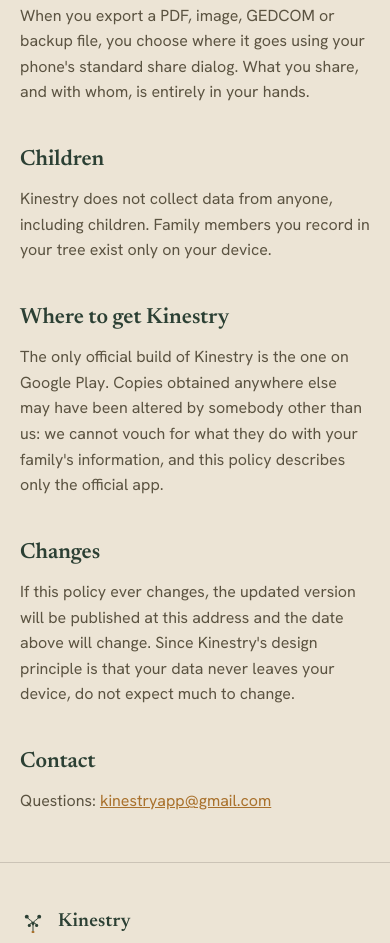
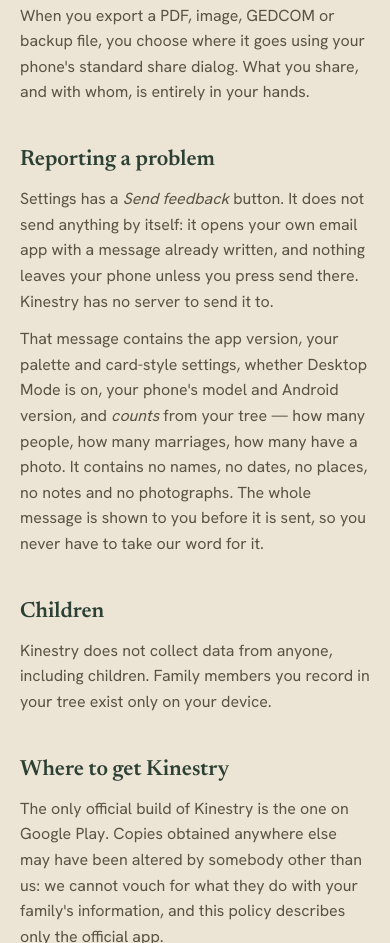
Before and after one commit to VU-96/kinestry-site, a plain HTML site: page privacy.html in a window 390 px wide. Shown: the part 3236-4179 px from the top of the page. Drawn offline with Linux system fonts and the light colour scheme.

Commit message:
Say what the feedback button does, because the policy lists everything else
1.1.5 added a Send feedback button. The policy already has a section for
every other place data can move — Internet access, Calendar, Photos,
Notifications, Sharing and exports — and had nothing for this one.

That is not a collection disclosure. Nothing is collected: the app opens
the user's own email app with a draft and sends nothing itself, it has no
server, and it never reads the user's address. Google's definition turns
on whether the app transmits, and it does not.

It is a completeness problem measured against this document's own
standard. For an app whose entire promise is that nothing leaves the
phone, a button that composes an email deserves the paragraph explaining
that it composes rather than sends.

The paragraph lists exactly what is in the message and states what is not
in it — no names, dates, places, notes or photographs — which matches
what the app shows the user in the preview before sending. A promise the
reader can check against the thing itself.

```diff
--- a/privacy.html
+++ b/privacy.html
@@ -148,6 +148,18 @@
   using your phone's standard share dialog. What you share, and with whom, is entirely
   in your hands.</p>
 
+  <h2>Reporting a problem</h2>
+  <p>Settings has a <em>Send feedback</em> button. It does not send anything by
+  itself: it opens your own email app with a message already written, and nothing
+  leaves your phone unless you press send there. Kinestry has no server to send it
+  to.</p>
+  <p>That message contains the app version, your palette and card-style settings,
+  whether Desktop Mode is on, your phone's model and Android version, and
+  <em>counts</em> from your tree — how many people, how many marriages, how many
+  have a photo. It contains no names, no dates, no places, no notes and no
+  photographs. The whole message is shown to you before it is sent, so you never
+  have to take our word for it.</p>
+
   <h2>Children</h2>
   <p>Kinestry does not collect data from anyone, including children. Family members
   you record in your tree exist only on your device.</p>
```
